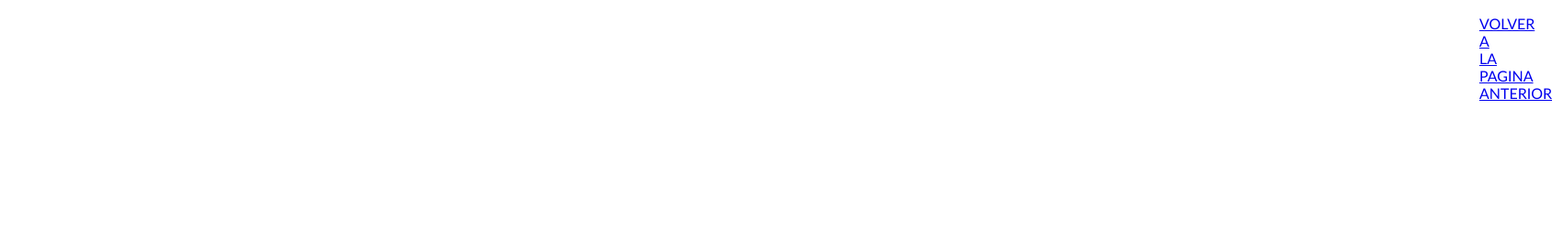
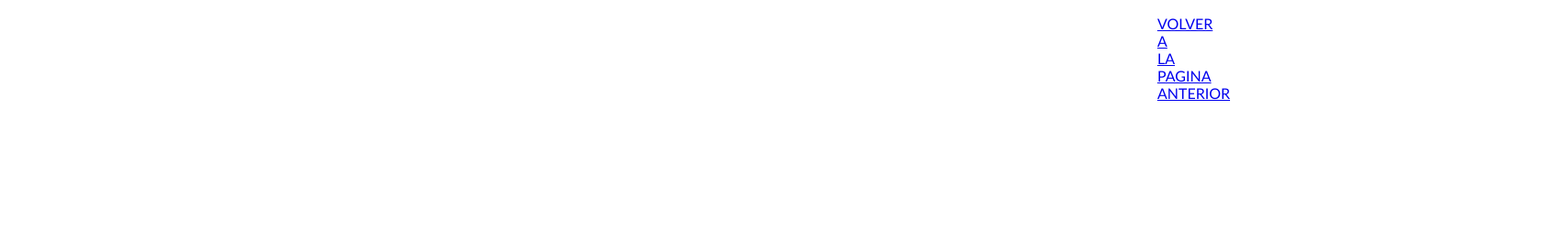
Before and after one commit to rodrrrriggo/actividad-ong, a plain HTML site: page NINA.HTML in a window 1280 px wide. Shown: the top 251 px of the page at 92% size, 1687 px wide, since content can reach past the window. Drawn offline with Linux system fonts and the light colour scheme.

Commit message:
redirigir pag anterior

```diff
--- a/ASSETS/CSS/stylecachulo.css
+++ b/ASSETS/CSS/stylecachulo.css
@@ -1,7 +1,7 @@
 
 header{
     font-family: 'Gill Sans', 'Gill Sans MT', Calibri, 'Trebuchet MS', sans-serif;
-    margin-left: 1600px;
+    margin-left: 1250px;
 }
 
 /*MARGENES Y ESTILOS PARA PODER DARLE DIMENSIONES A LAS IMAGENES Y TEXTOS*/
--- a/ASSETS/CSS/styleflaca.css
+++ b/ASSETS/CSS/styleflaca.css
@@ -1,6 +1,6 @@
 header{
     font-family: 'Gill Sans', 'Gill Sans MT', Calibri, 'Trebuchet MS', sans-serif;
-    margin-left: 1600px;
+    margin-left: 1250px;
 }
 
 /*MARGENES Y ESTILOS PARA PODER DARLE DIMENSIONES A LAS IMAGENES Y TEXTOS*/
--- a/ASSETS/CSS/styleg.css
+++ b/ASSETS/CSS/styleg.css
@@ -1,7 +1,7 @@
 
 header{
     font-family: 'Gill Sans', 'Gill Sans MT', Calibri, 'Trebuchet MS', sans-serif;
-    margin-left: 1600px;
+    margin-left: 1250px;
 }
 
 
--- a/ASSETS/CSS/styleginger.css
+++ b/ASSETS/CSS/styleginger.css
@@ -1,6 +1,6 @@
 header{
     font-family: 'Gill Sans', 'Gill Sans MT', Calibri, 'Trebuchet MS', sans-serif;
-    margin-left: 1600px;
+    margin-left: 1250px;
 }
 
 /*MARGENES Y ESTILOS PARA PODER DARLE DIMENSIONES A LAS IMAGENES Y TEXTOS*/
--- a/ASSETS/CSS/stylelucifer.css
+++ b/ASSETS/CSS/stylelucifer.css
@@ -1,7 +1,7 @@
 
 header{
     font-family: 'Gill Sans', 'Gill Sans MT', Calibri, 'Trebuchet MS', sans-serif;
-    margin-left: 1600px;
+    margin-left: 1250px;
 }
 
 /*MARGENES Y ESTILOS PARA PODER DARLE DIMENSIONES A LAS IMAGENES Y TEXTOS*/
--- a/ASSETS/CSS/stylenina.css
+++ b/ASSETS/CSS/stylenina.css
@@ -1,7 +1,7 @@
 
 header{
     font-family: 'Gill Sans', 'Gill Sans MT', Calibri, 'Trebuchet MS', sans-serif;
-    margin-left: 1600px;
+    margin-left: 1250px;
 }
 
 /*MARGENES Y ESTILOS PARA PODER DARLE DIMENSIONES A LAS IMAGENES Y TEXTOS*/
--- a/ASSETS/CSS/stylep.css
+++ b/ASSETS/CSS/stylep.css
@@ -1,6 +1,6 @@
 header{
     font-family: 'Gill Sans', 'Gill Sans MT', Calibri, 'Trebuchet MS', sans-serif;
-    margin-left: 1600px;
+    margin-left: 1250px;
 }
 
 h1{
--- a/ASSETS/CSS/styletommy.css
+++ b/ASSETS/CSS/styletommy.css
@@ -1,7 +1,7 @@
 
 header{
     font-family: 'Gill Sans', 'Gill Sans MT', Calibri, 'Trebuchet MS', sans-serif;
-    margin-left: 1600px;
+    margin-left: 1250px;
 }
 
 /*MARGENES Y ESTILOS PARA PODER DARLE DIMENSIONES A LAS IMAGENES Y TEXTOS*/
```
